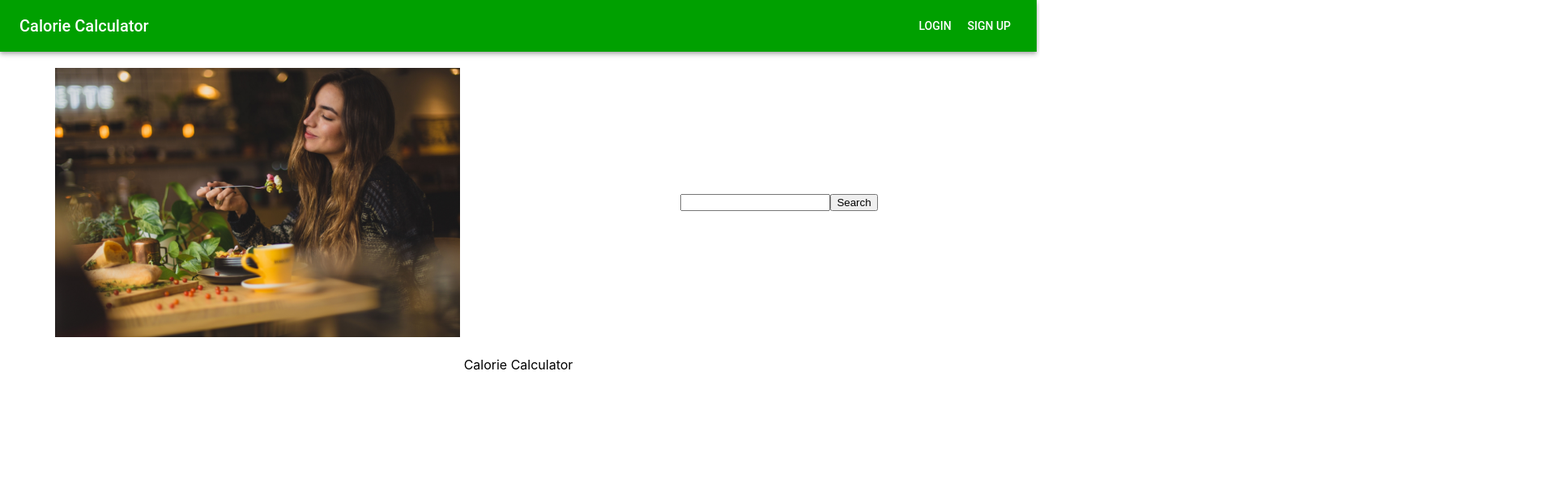
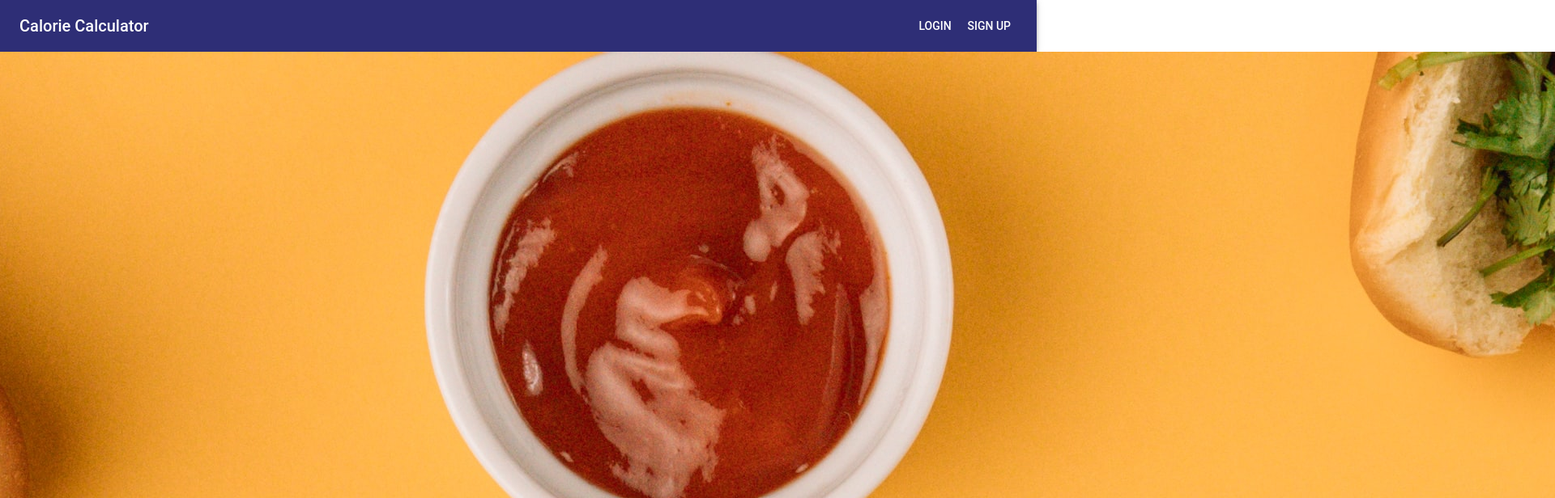
Before and after one commit to tydo83/capstone3-frontend, a React (Create React App) app: page / in a window 1280 px wide. Shown: the top 616 px of the page at 81% size, 1920 px wide, since content can reach past the window. Built offline with nearby package versions, Linux system fonts and the light colour scheme.

Commit message:
port changed

```diff
--- a/package.json
+++ b/package.json
@@ -22,7 +22,7 @@
     "web-vitals": "^1.1.2"
   },
   "scripts": {
-    "start": "react-scripts start",
+    "start": "PORT=3003 react-scripts start",
     "build": "react-scripts build",
     "test": "react-scripts test",
     "eject": "react-scripts eject"
--- a/src/App.js
+++ b/src/App.js
@@ -18,7 +18,7 @@ import 'react-toastify/dist/ReactToastify.css';
 const theme = createMuiTheme({
   palette: {
     primary: {
-      main: "#00a000",
+      main: "#2E2E76",
       contrastText: "#fff",
     },
     secondary: {
--- a/src/components/Header/Header.js
+++ b/src/components/Header/Header.js
@@ -7,6 +7,7 @@ import { AuthContext } from "../context/AuthContext";
 import "./Header.css";
 import { checkIsUserLoggedIn }from '../../lib/helpers'
 import jwtDecode from 'jwt-decode'
+import { blue } from "@material-ui/core/colors";
 
 let history = createBrowserHistory();
 
@@ -41,7 +42,7 @@ function Header() {
 
     return (
         <div className={classes.root}>
-            <AppBar position="static">
+            <AppBar className={classes.color} position="static">
                 <Toolbar>
                     <Typography variant="h6" className={classes.title}>
                         <Link to={checkIsUserLoggedIn() ? "/search" : "/"} className="nav-link">
--- a/src/components/Home/Home.js
+++ b/src/components/Home/Home.js
@@ -1,6 +1,6 @@
 import React, { useState, useEffect } from 'react'
 import axios from "axios";
-import mainImage from '../../images/app_main_image.jpeg'
+import mainImage from '../../images/app_main_image.jpg'
 import SearchResult from "../SearchResult/SearchResult";
 import { makeStyles } from "@material-ui/core/styles";
 import {
@@ -33,16 +33,15 @@ export default function Home() {
 
     return (
         <div className={classes.root}>
-            <br />
-            <Grid container spacing={1}>
+
                 <Grid
-                    item xs={6}
+                    item xs={12}
                     container
                     direction="row"
                     justifyContent="center"
                     alignItems="center"
                 >
-                    <img src={mainImage} style={{ width: 500 }} />
+                    <img src={mainImage} style={{ height: "50%"}} />
                 </Grid>
                 <Grid
                     item xs={6}
@@ -54,7 +53,7 @@ export default function Home() {
                     <input type="text" onChange={(e) => setInputState(e.target.value)} />
                     <button onClick={searchHandler}> Search </button>
                 </Grid>
-                <Grid item xs={12}
+                <Grid item xs={6}
                     container
                     direction="row"
                     justifyContent="center"
@@ -67,7 +66,6 @@ export default function Home() {
                             searchResult.hints.map(item => <SearchResult item={item} />)
                     }
                 </Grid>
-            </Grid>
         </div>
     )
 }
```
Also changed, not shown: src/images/app_main_image.jpeg (deleted), src/images/app_main_image.jpg (added).
